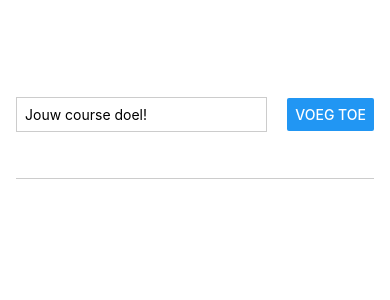
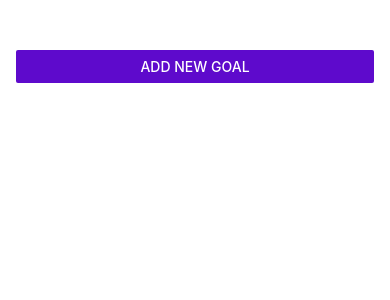
Before and after one commit to Mohamedned/Nadhem, a React Native app: screen / in a window 390 px wide. Shown: the top 300 px of the page. Built offline with nearby package versions, Linux system fonts and the light colour scheme.

Commit message:
Opening van de app

```diff
--- a/App.js
+++ b/App.js
@@ -1,17 +1,27 @@
 import { useState } from 'react';
-import { StyleSheet, View, FlatList } from 'react-native';
+import { StyleSheet, View, FlatList, Button } from 'react-native';
 
 import GoalItem from './components/GoalItem';
 import GoalInput from './components/GoalInput';
 
 export default function App() {
+  const [modelIsVisible, setModeIsVisible] = useState(false);
   const [goals, setGoals] = useState([]);
+
+  function startAddGoalHandler() {
+    setModeIsVisible(true);
+  }
+
+  function endAddGoalHandler() {
+    setModeIsVisible(false);
+  }
 
   function addGoalHandler(enteredGoalText) {
     setGoals((currentGoals) => [
       ...currentGoals,
       { text: enteredGoalText, id: Math.random().toString()}
     ]);
+    endAddGoalHandler();
   }
 
   function deleteGoalHandler(id) {
@@ -22,7 +32,8 @@ export default function App() {
 
   return (
     <View style={styles.container}>
-      <GoalInput onAddGoal={addGoalHandler} />
+      <Button title='Add New Goal' color="#5e0acc" onPress={startAddGoalHandler}/>
+      <GoalInput visible={modelIsVisible} onAddGoal={addGoalHandler} onCancel={endAddGoalHandler} />
       <View style={styles.goelsContainer} >
         <FlatList
           data={goals}
--- a/components/GoalInput.js
+++ b/components/GoalInput.js
@@ -1,5 +1,5 @@
 import { useState } from "react";
-import { View, TextInput, Button, StyleSheet } from "react-native";
+import { View, TextInput, Button, StyleSheet, Modal } from "react-native";
 
 function GoalInput(props) {
     const [enteredGoalText, setEnteredGoalText] = useState('');
@@ -14,6 +14,7 @@ function GoalInput(props) {
     }
 
     return (
+        <Modal visible={props.visible} animationType="slide">
             <View style={styles.inputContainer}>
                 <TextInput
                     style={styles.textInput}
@@ -21,8 +22,16 @@ function GoalInput(props) {
                     onChangeText={goalInputHandler}
                     value={enteredGoalText}
                 />
+                <View style={styles.buttonContainer}>
+                    <View style={styles.button}>
                         <Button title='Voeg Toe' onPress={addGoalHandler}/>
                     </View>
+                    <View style={styles.button}>
+                        <Button title='Annuleer' color='red' onPress={props.onCancel}/>
+                    </View>
+                </View>
+            </View>
+        </Modal>
     );
 }
 
@@ -31,9 +40,10 @@ export default GoalInput;
 const styles = StyleSheet.create({
     inputContainer: {
         flex: 1,
-        flexDirection: 'row',
-        justifyContent: 'space-between',
+        flexDirection: 'column',
+        justifyContent: 'center',
         alignItems: 'center',
+        padding: 16,
         marginBottom: 24,
         borderBottomWidth: 1,
         borderBottomColor: '#cccccc'
@@ -41,8 +51,15 @@ const styles = StyleSheet.create({
     textInput: {
         borderWidth: 1,
         borderColor: '#cccccc',
-        width: '70%',
-        marginRight: 8,
+        width: '100%',
         padding: 8
     },
+    buttonContainer: {
+        marginTop: 16,
+        flexDirection: 'row',
+    },
+    button: {
+        width: 100,
+        marginHorizontal: 8
+    }
 });
```
Lines whose indentation alone changed are shown as unchanged.
